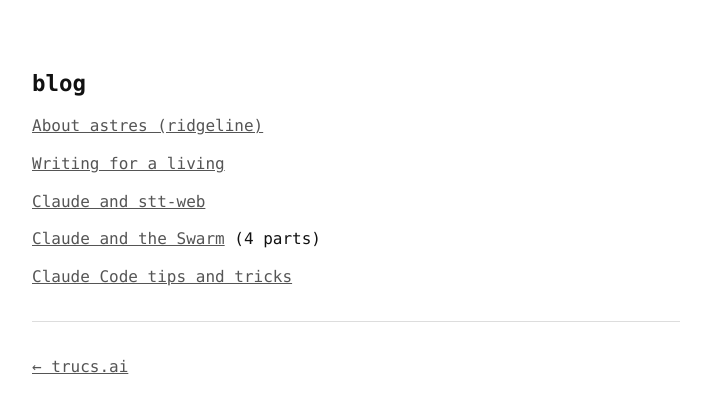
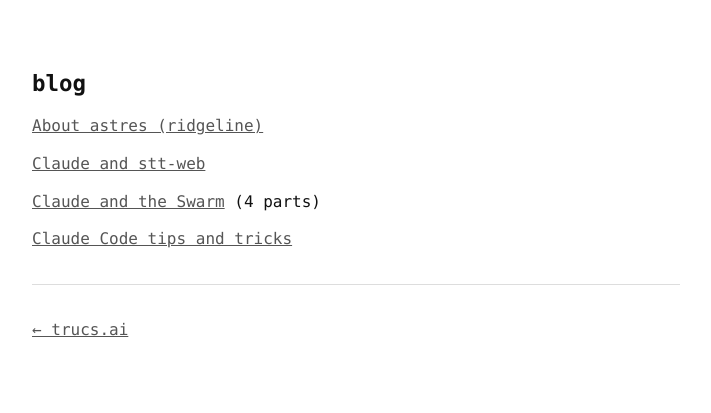
Before and after one commit to idle-intelligence/trucs.ai, a Jekyll site: the page built from blog/index.md, in a window 1280 px wide. Shown: the top 413 px of the page, without its empty margins (284-995 px from the left). Built offline with Jekyll 4.4.1, drawn with Linux system fonts in a browser that asks for light colours.

Commit message:
blog index: remove the Writing for a living link
Co-Authored-By: Claude Opus 5.5 <noreply@anthropic.com>
Claude-Session: https://claude.ai/code/session_01YE8zWPj6CDJ731QyKBXwTs

```diff
--- a/blog/index.md
+++ b/blog/index.md
@@ -7,7 +7,6 @@ title: blog
 
 [About astres (ridgeline)](/blog/about-astres)
 
-[Writing for a living](/blog/writing-for-a-living)
 
 
 [Claude and stt-web](/blog/claude-and-stt-web)
```
